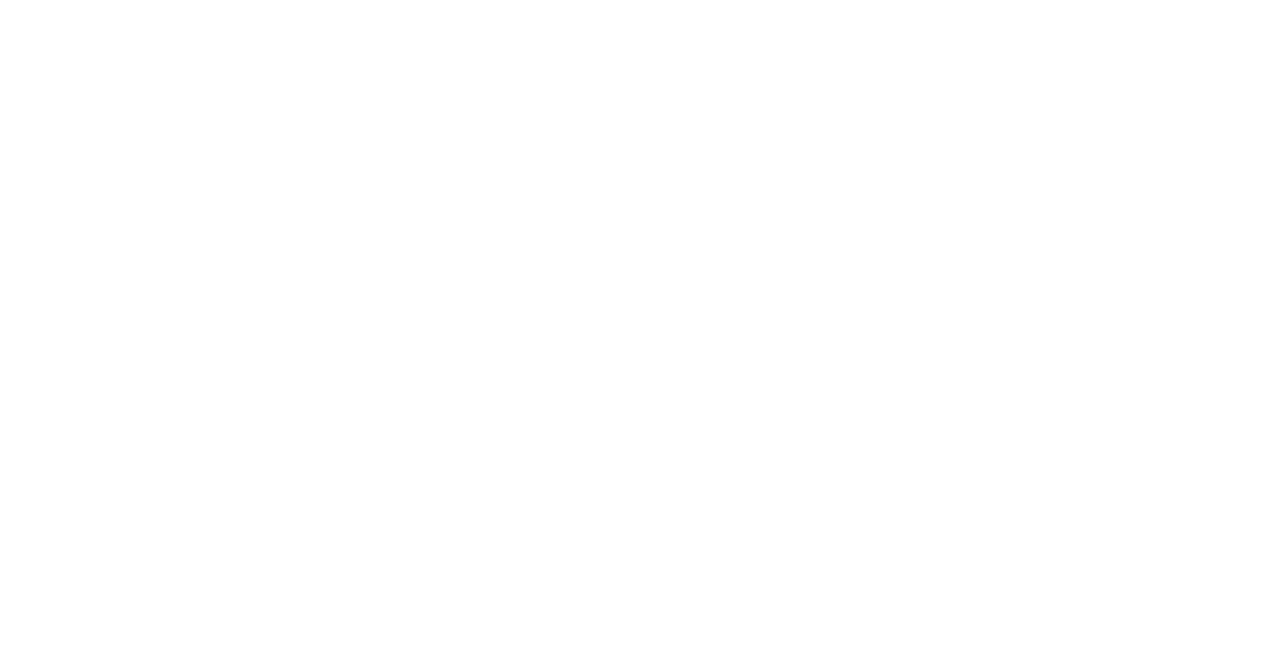
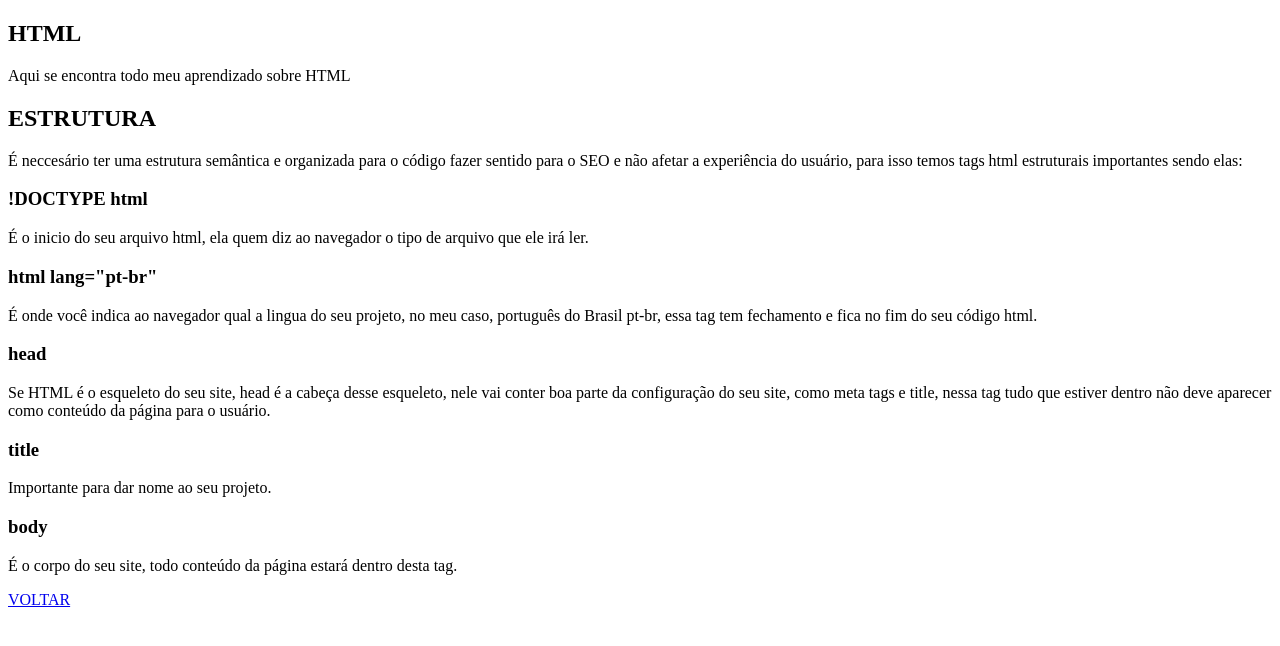
Before and after one commit to DevIcaroS/treino-de-html-css-js, a plain HTML site: page page.html in a window 1280 px wide. Drawn offline with Linux system fonts and the light colour scheme.

Commit message:
adicionando aprendizado de estrutura html

```diff
--- a/page.html
+++ b/page.html
@@ -9,5 +9,56 @@
 </head>
 <body>
 
+    <header>
+
+        <section id="topo2">
+
+            <h1 class="titulo">HTML</h1>
+            <p class="subtitulo">Aqui se encontra todo meu aprendizado sobre HTML</p>
+
+        </section>
+
+    </header>
+    <main>
+
+        <section class="estrutura">
+
+            <h2 class="topico">ESTRUTURA</h2>
+            <p class="subtopico">
+                É neccesário ter uma estrutura semântica e organizada para o código fazer sentido para o SEO e não afetar a experiência do usuário, para isso temos tags html estruturais importantes sendo elas:
+            </p>
+
+            <h3 class="tagdoctype">!DOCTYPE html</h3>
+            <p class="texto">
+                É o inicio do seu arquivo html, ela quem diz ao navegador o tipo de arquivo que ele irá ler.
+            </p>
+
+            <h3 class="taghtml">html lang="pt-br"</h3>
+            <p class="texto">
+                É onde você indica ao navegador qual a lingua do seu projeto, no meu caso, português do Brasil pt-br, essa tag tem fechamento e fica no fim do seu código html.
+            </p>
+
+            <h3 class="taghead">head</h3>
+            <p class="texto">
+                Se HTML é o esqueleto do seu site, head é a cabeça desse esqueleto, nele vai conter boa parte da configuração do seu site, como meta tags e title, nessa tag tudo que estiver dentro não deve aparecer como conteúdo da página para o usuário.
+            </p>
+
+            <h3 class="tagtitle">title</h3>
+            <p class="texto">
+                Importante para dar nome ao seu projeto.
+            </p>
+
+            <h3 class="tagbody">body</h3>
+            <p class="texto">
+                É o corpo do seu site, todo conteúdo da página estará dentro desta tag.
+            </p>
+
+        </section>
+
+
+
+        <a href="index.html">VOLTAR</a>
+    </main>
+
 </body>
 </html>
```
Also changed, not shown: index.html (+2 -2 lines).
